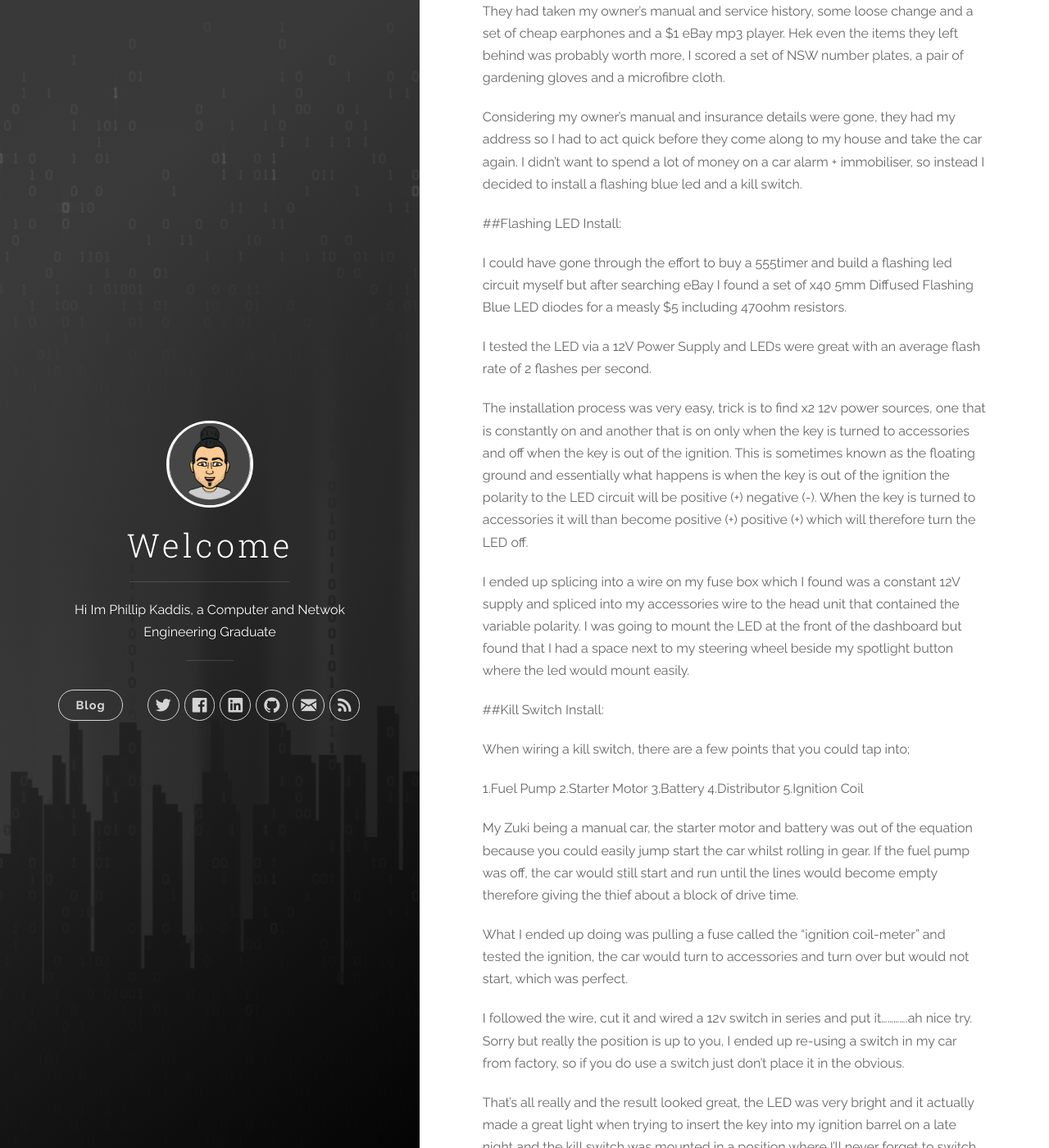
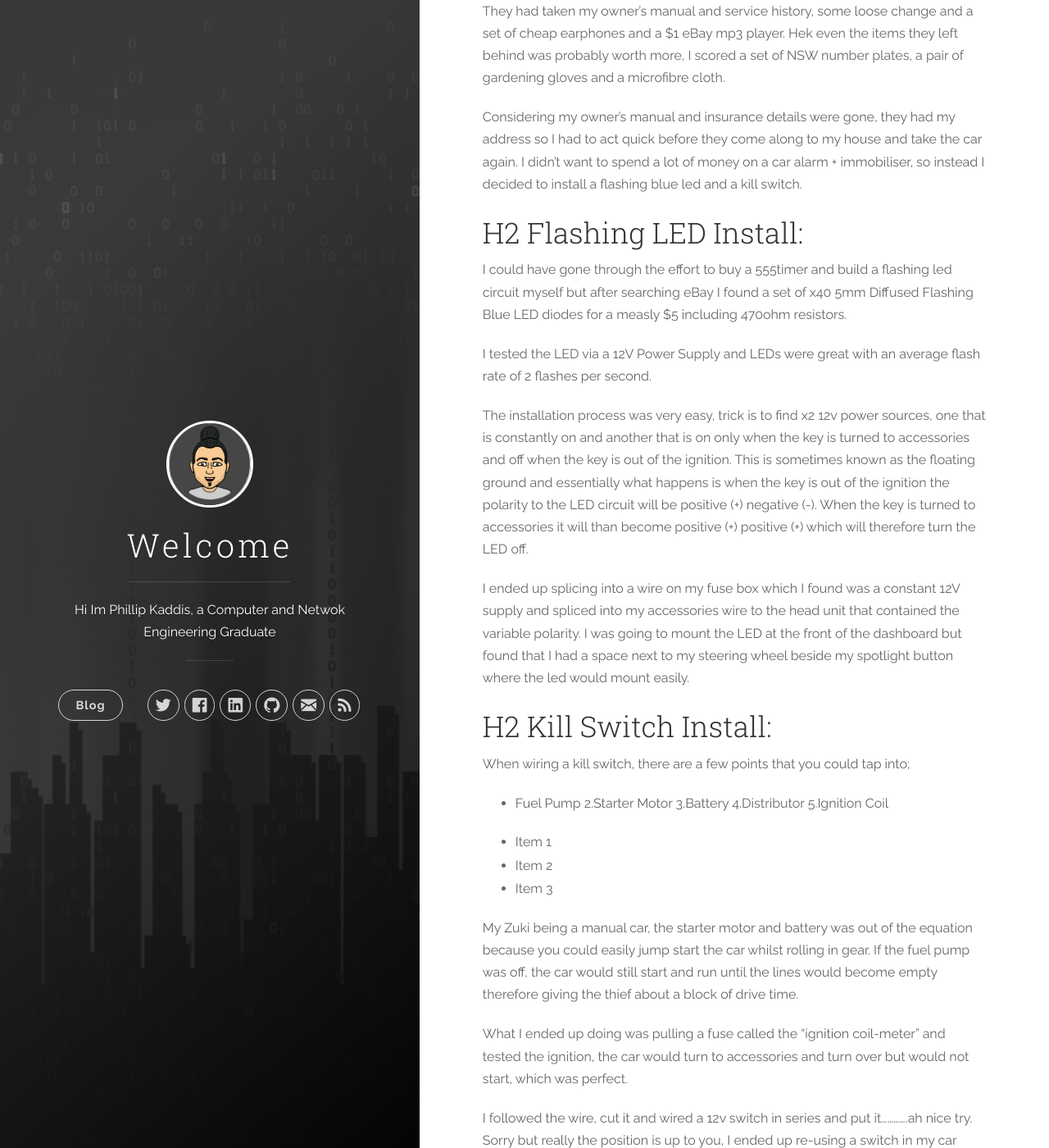
Before and after one commit to pkaddis/pkaddis.github.io, a Jekyll site: the page built from _posts/2015-04-16-Basic-Flashing-LED-Vehicle-Anti-theft-+-Kill-Switch-Install.markdown, in a window 1280 px wide and 1400 px high, scrolled down 468 px. Shown: the whole window at 82% size. Built offline with Jekyll 4.4.1, drawn with Linux system fonts in a browser that asks for light colours; nearby versions of some CDN libraries.

Commit message:
Update 2015-04-16-Basic-Flashing-LED-Vehicle-Anti-theft-+-Kill-Switch-Install.markdown

```diff
--- a/_posts/2015-04-16-Basic-Flashing-LED-Vehicle-Anti-theft-+-Kill-Switch-Install.markdown
+++ b/_posts/2015-04-16-Basic-Flashing-LED-Vehicle-Anti-theft-+-Kill-Switch-Install.markdown
@@ -2,7 +2,7 @@ Growing up in Victoria, known as the stolen car state of Australia. Displaying e
 
 Considering my owner’s manual and insurance details were gone, they had my address so I had to act quick before they come along to my house and take the car again. I didn’t want to spend a lot of money on a car alarm + immobiliser, so instead I decided to install a flashing blue led and a kill switch.
 
-##Flashing LED Install:
+## H2 Flashing LED Install:
 
 I could have gone through the effort to buy a 555timer and build a flashing led circuit myself but after searching eBay I found a set of x40 5mm Diffused Flashing Blue LED diodes for a measly $5 including 470ohm resistors.
 
@@ -12,15 +12,19 @@ The installation process was very easy, trick is to find x2 12v power sources, o
 
 I ended up splicing into a wire on my fuse box which I found was a constant 12V supply and spliced into my accessories wire to the head unit that contained the variable polarity. I was going to mount the LED at the front of the dashboard but found that I had a space next to my steering wheel beside my spotlight button where the led would mount easily.
 
-##Kill Switch Install:
+## H2 Kill Switch Install:
 
 When wiring a kill switch, there are a few points that you could tap into;
 
-1.Fuel Pump
+- Fuel Pump
 2.Starter Motor
 3.Battery
 4.Distributor
 5.Ignition Coil
+
+* Item 1
+* Item 2
+* Item 3
 
 My Zuki being a manual car, the starter motor and battery was out of the equation because you could easily jump start the car whilst rolling in gear. If the fuel pump was off, the car would still start and run until the lines would become empty therefore giving the thief about a block of drive time.
 
```
